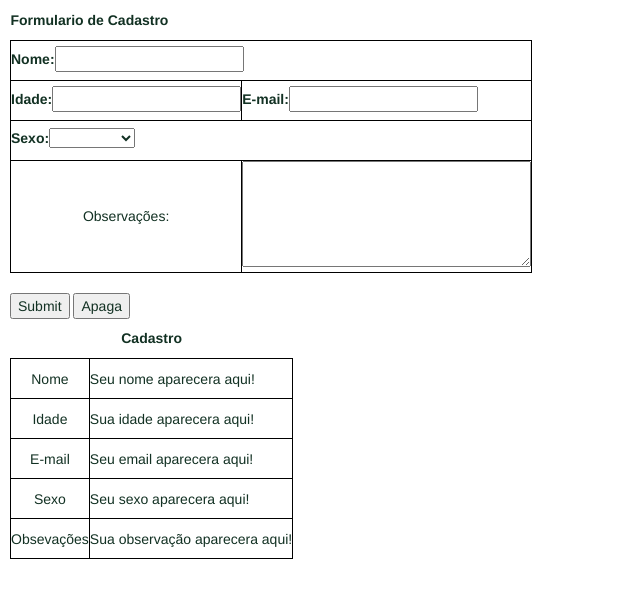
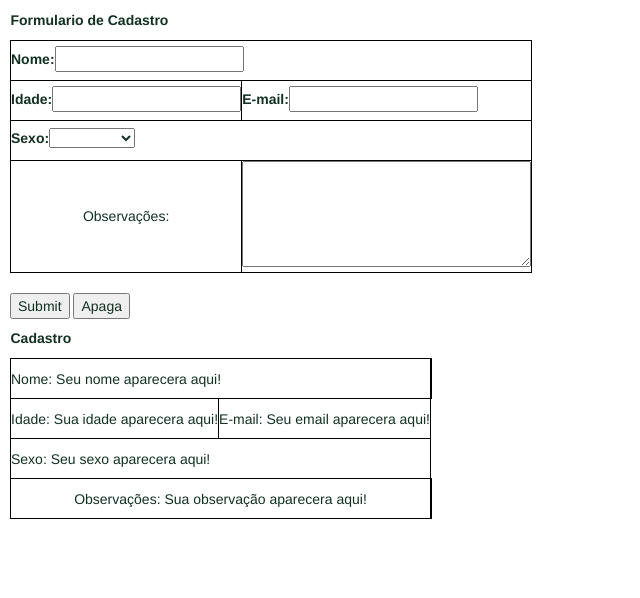
Before and after one commit to RodrigoSAugusto/aulas_php, a PHP site: page /teste_formulario.php in a window 1280 px wide. Shown: the top 598 px of the page, without its empty margins (0-640 px from the left). Run offline with PHP 8.4, Linux system fonts and the light colour scheme.

Commit message:
corrigido tipo de tabela conforme feedz

```diff
--- a/teste_formulario.php
+++ b/teste_formulario.php
@@ -74,8 +74,8 @@
         function apaga() {
             unset($_POST);
             unset($_REQUEST);
-
-    }?>
+        }
+    ?>
     </form>
 
     <?php
@@ -98,35 +98,30 @@
 
 
     ?>
-
         <table>
         <thead>
             <tr>
-                    <th style="text-align: center; vertical-align: middle;" colspan="2" center>Cadastro</th>
+                <th colspan="2" center>Cadastro</th>
             </tr>
         </thead>
         <tbody>
             <tr>
-                <td style="text-align: center; vertical-align: middle;" >Nome</td>
-                <td><?php echo $nome; ?></td>
+                <td colspan="2"><?php echo "Nome: " . $nome; ?></td>
+                <td></td>
             </tr>
             <tr>
-                <td style="text-align: center; vertical-align: middle;" >Idade</td>
-                <td><?php echo $idade; ?></td>
+                <td rowspan=""><?php echo "Idade: " . $idade; ?></td>
+                <td rowspan=""><?php echo "E-mail: " . $email; ?></td>
             </tr>
             <tr>
-                <td style="text-align: center; vertical-align: middle;" >E-mail</td>
-                <td><?php echo $email; ?></td>
+                <td colspan="2"><?php echo "Sexo: " . $sexo; ?></td>
             </tr>
             <tr>
-                <td style="text-align: center; vertical-align: middle;" >Sexo</td>
-                <td><?php echo $sexo; ?></td>
-            </tr>
-            <tr>
-                <td style="text-align: center; vertical-align: middle;" >Obsevações</td>
-                <td rows="2" cols="33"><?php echo $obs; ?></td>
+                <td rows="2" cols="33" colspan="2" style="text-align: center; vertical-align: middle;"><?php echo "Observações: " . $obs; ?></td>
+                <td></td>
             </tr>
         </tbody>
+        <submi>
     </table>
 
 </body>
```
Lines whose indentation alone changed are shown as unchanged.
